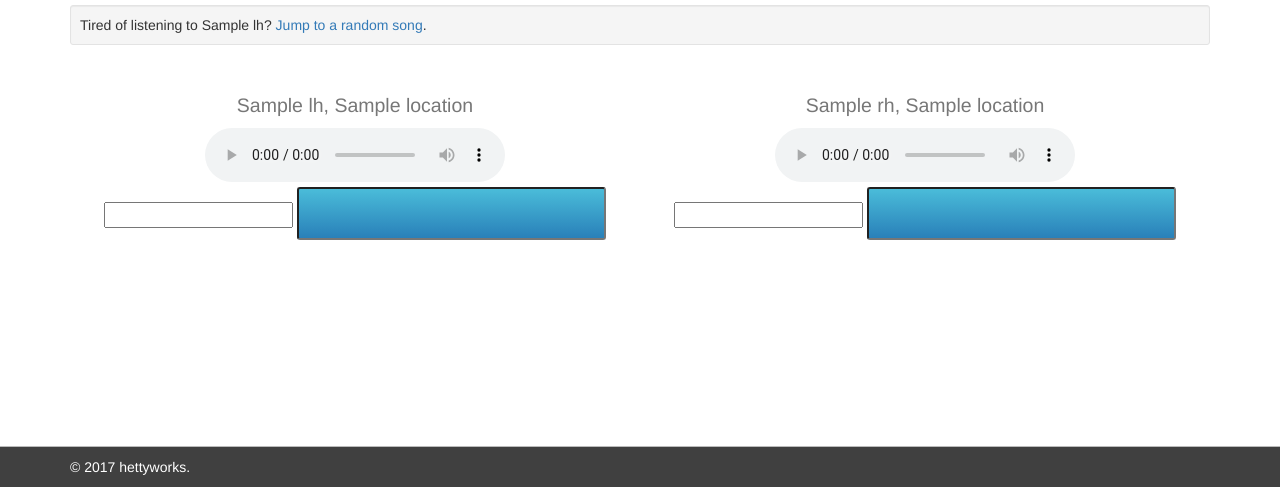
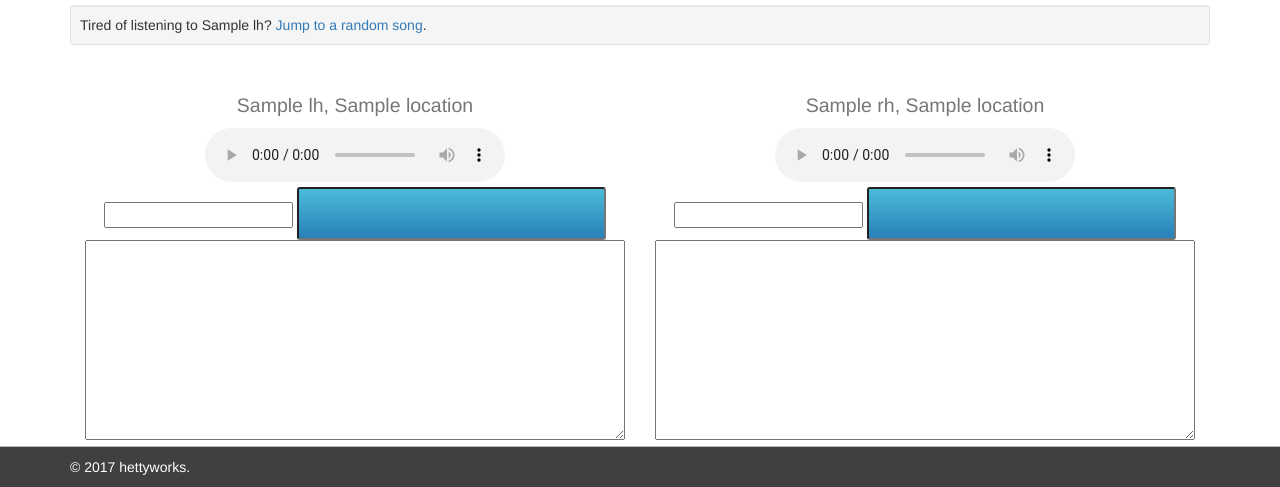
Before and after one commit to hettyworks/hettyversion, a Python web app: template hettyversion/templates/vote.html in a window 1280 px wide. Shown: the part 313-800 px from the top of the page. Run offline with Jinja, Linux system fonts and the light colour scheme; the template is opened without the code that fills it: most values are stand-ins (such as "Sample title", 1, 10 or a date in 2020); form fields are guessed from the names that the template uses; some libraries are stand-ins or nearby versions.

Commit message:
Add comments from the vote screen

```diff
--- a/hettyversion/forms.py
+++ b/hettyversion/forms.py
@@ -13,7 +13,8 @@ class VoteForm(Form):
     rhs = SubmitField()
     lhs_id = HiddenField()
     rhs_id = HiddenField()
-
+    lhs_comment = TextAreaField(u'Comment Text', [validators.required(), validators.length(max=4096)])
+    rhs_comment = TextAreaField(u'Comment Text', [validators.required(), validators.length(max=4096)])
     def init_candidate(self, lhs, rhs):
         self.lhs.label = Label(None, lhs.date)
         self.rhs.label  = Label(None, rhs.date)
--- a/hettyversion/static/style.css
+++ b/hettyversion/static/style.css
@@ -131,3 +131,11 @@ a.list-group-item, button.list-group-item {
     width: calc(100% - 20px);
     display: inline-block;
 }
+
+.vote-comment {
+    width: 100%;
+    -webkit-box-sizing: border-box; /* Safari/Chrome, other WebKit */
+    -moz-box-sizing: border-box;    /* Firefox, other Gecko */
+    box-sizing: border-box;         /* Opera/IE 8+ */
+    height: 200px;
+}
--- a/hettyversion/templates/vote.html
+++ b/hettyversion/templates/vote.html
@@ -18,6 +18,7 @@
   </audio></div>
   {{ form.lhs_id }}
   {{ form.lhs(class="vote-button") }}
+  {{ form.lhs_comment(class="vote-comment") }}
   </div>
   <div class="col-sm-6">
     <h2><small class="text-muted">{{ rhs.venue_name }}, {{ rhs.location }}</small></h2>
@@ -28,6 +29,8 @@
   </audio></div>
   {{ form.rhs_id }}
   {{ form.rhs(class="vote-button") }}
+  {{ form.rhs_comment(class="vote-comment") }}
   </div>
+  <div>Any comments you leave will be saved when you vote for either version.</div>
 </form>
 {% endblock %}
```
Also changed, not shown: hettyversion/views.py (+14 -0 lines).
